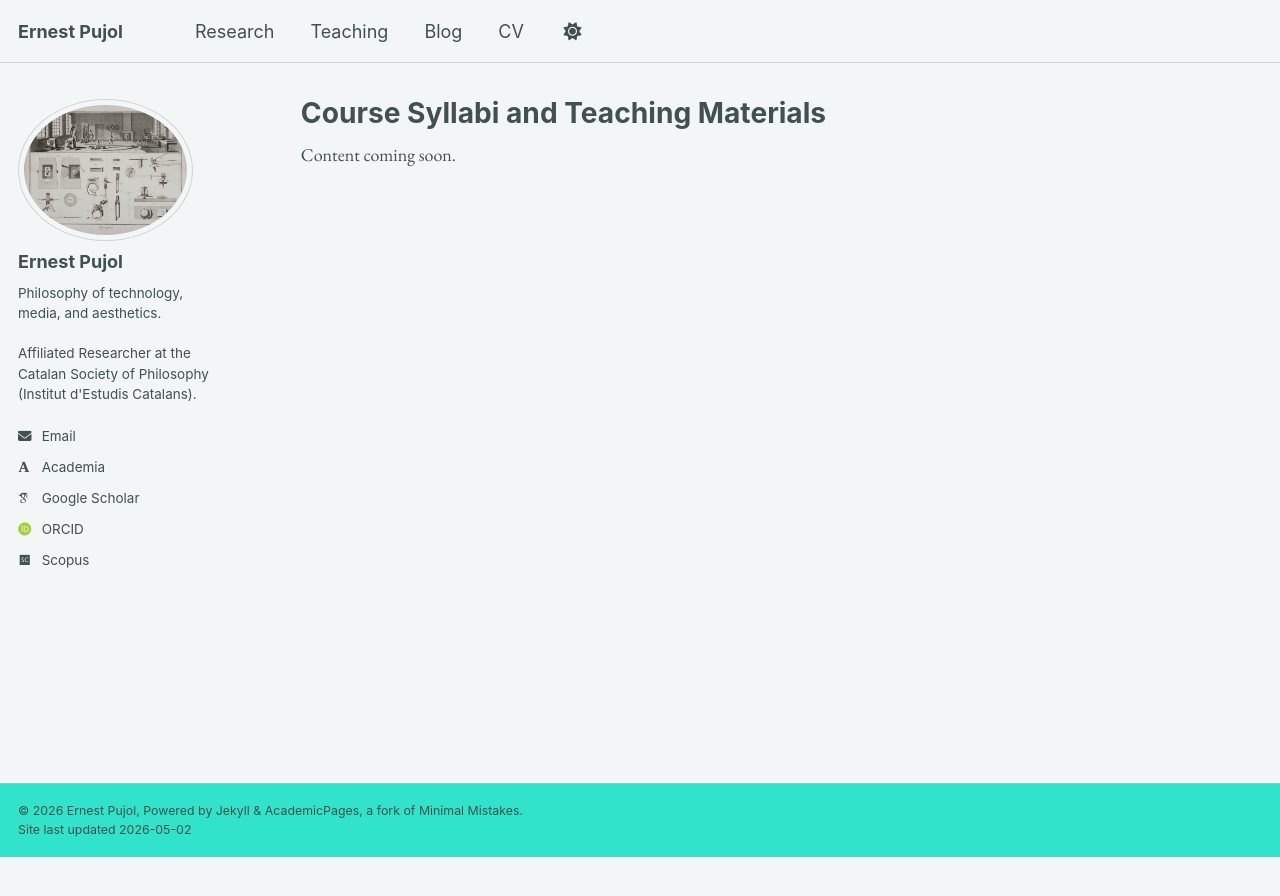
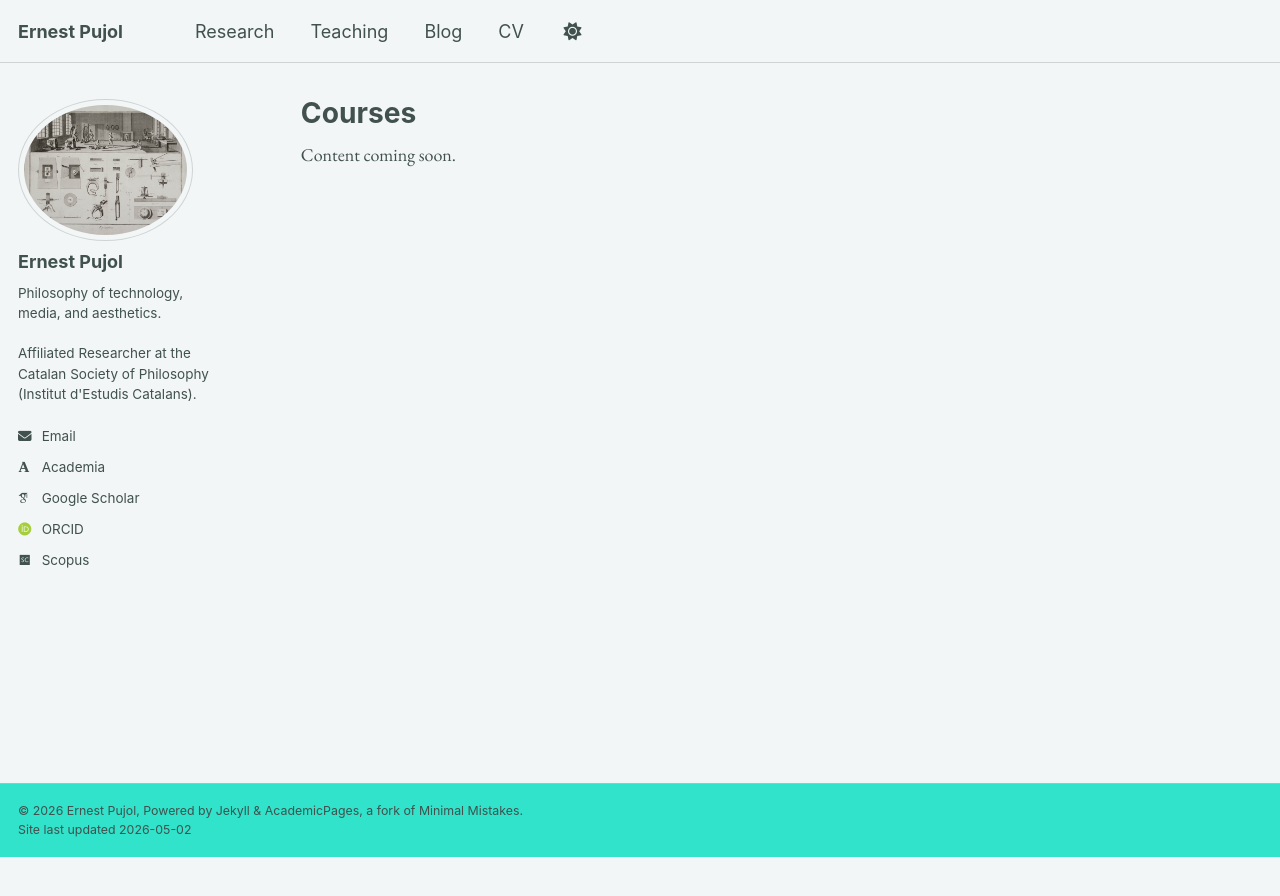
Before and after one commit to epujol90/epujol90.github.io, a Jekyll site: the page built from _pages/syllabi.md, in a window 1280 px wide. Shown: the top 896 px of the page. Built offline with Jekyll 4.4.1, drawn with Linux system fonts in a browser that asks for light colours; some web fonts are replaced; a script bundle is joined from its source files by our own code; library files that are not in the unit come from our copies.

Commit message:
Update syllabi.md

```diff
--- a/_pages/syllabi.md
+++ b/_pages/syllabi.md
@@ -1,6 +1,6 @@
 ---
 layout: single
-title: "Course Syllabi and Teaching Materials"
+title: "Courses"
 permalink: /syllabi/
 author_profile: true
 ---
```
